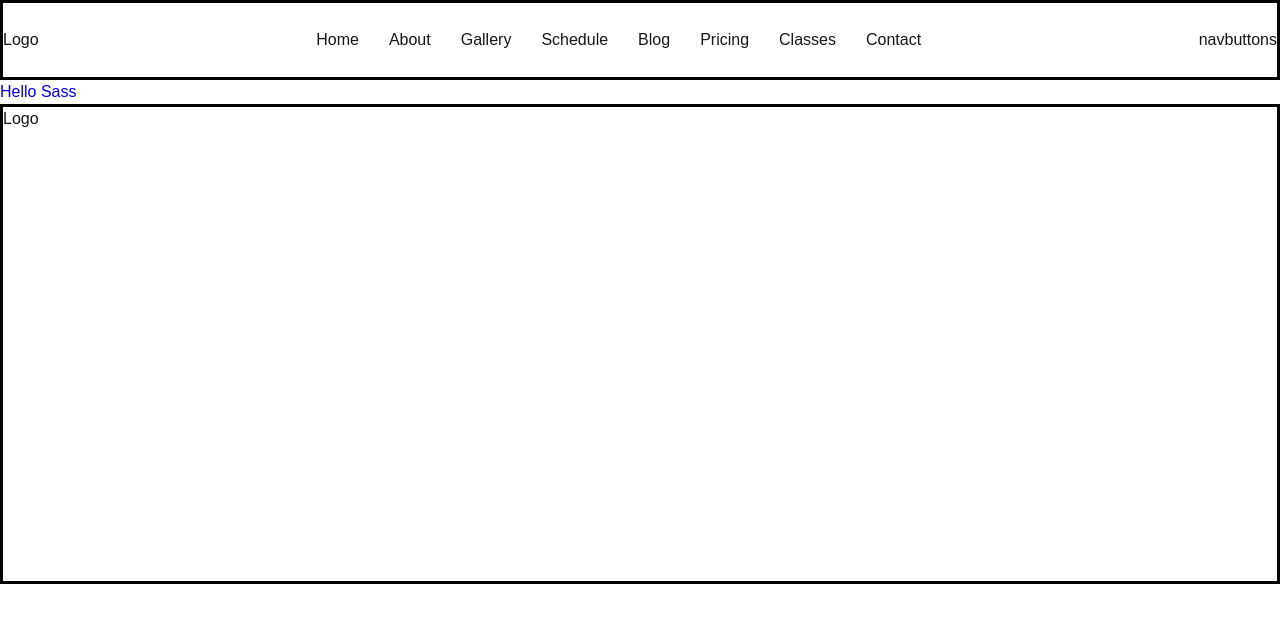
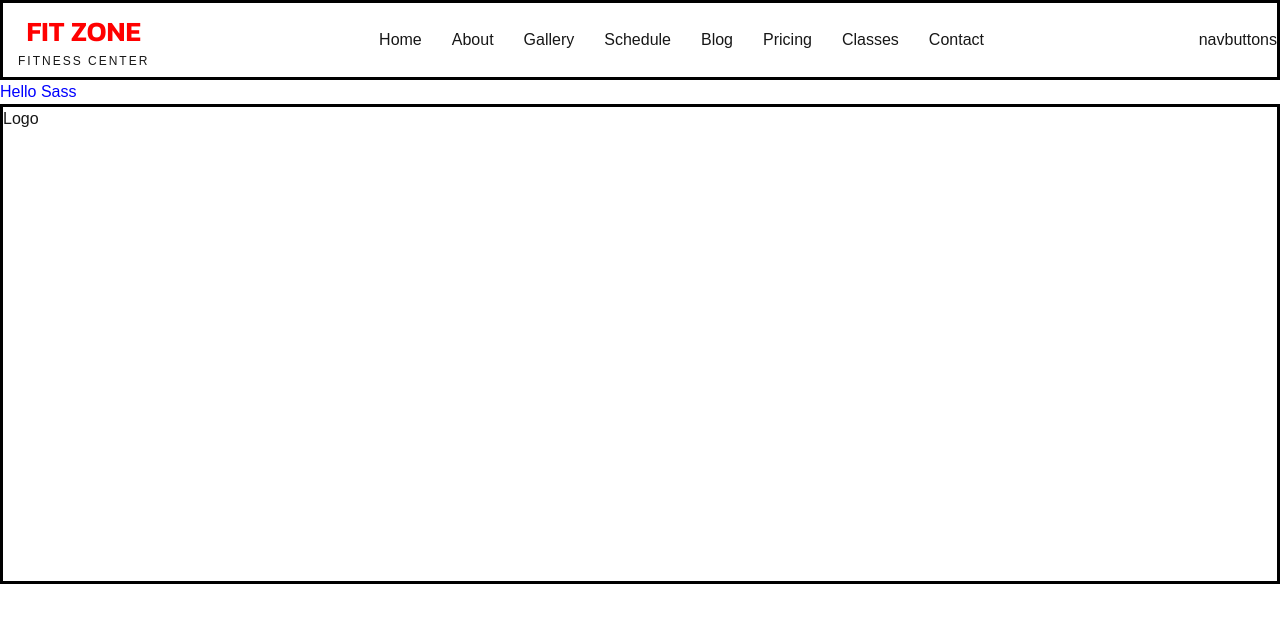
Before and after one commit to NMc0der/gym-website1, a Next.js app: page / in a window 1280 px wide. Shown: the top 622 px of the page. Built offline with nearby package versions, Linux system fonts and the light colour scheme.

Commit message:
added general layout for gym logo

```diff
--- a/src/app/components/footer.jsx
+++ b/src/app/components/footer.jsx
@@ -1,5 +1,12 @@
 const Footer = () => {
-  return <div className="footer-section">Logo</div>;
+  return (
+    <div className="footer-section">
+      Logo
+      <div className="footer-info"></div>
+      <div className="footer-classes"></div>
+      <div className="footer-hours"></div>
+    </div>
+  );
 };
 
 export default Footer;
--- /dev/null
+++ b/src/app/components/logo.jsx
@@ -0,0 +1,19 @@
+import { nunito, playfair, kanit } from "../fonts/googleFonts";
+import { roboto_init } from "../fonts/googleFonts";
+
+const Logo = () => {
+  return (
+    <div className="logo-container ">
+      <h2 className={`${kanit.className} logo-main-text`}>
+        FIT <span>ZONE</span>
+      </h2>
+      <h3 className="logo-sub-text">FITNESS CENTER</h3>
+    </div>
+  );
+};
+
+export default Logo;
+
+// {playfair.className}
+
+// logo-main-text
--- a/src/app/components/navbar.jsx
+++ b/src/app/components/navbar.jsx
@@ -1,9 +1,10 @@
 import Link from "next/link";
+import Logo from "./logo";
 
 const Nav = () => {
   return (
     <div className="navbar">
-      <div>Logo</div>
+      <Logo />
       <div className="navLinks">
         <Link href="/">Home</Link>
         <Link href="/">About</Link>
--- /dev/null
+++ b/src/app/fonts/googleFonts.jsx
@@ -0,0 +1,28 @@
+import { Nunito, Roboto, Playfair_Display, Kanit } from "next/font/google";
+
+export const nunito = Nunito({
+  weight: "800",
+  subsets: ["latin"],
+  display: "swap",
+  variable: "--nunito-font",
+});
+
+export const roboto_init = Roboto({
+  subsets: ["latin"],
+  weight: "300",
+  variable: "--font-roboto",
+});
+
+export const playfair = Playfair_Display({
+  subsets: ["latin"],
+  weight: "400",
+  display: "swap",
+  variable: "--play",
+});
+
+export const kanit = Kanit({
+  subsets: ["latin"],
+  weight: ["400", "600"],
+  display: "swap",
+  variable: "--kanit",
+});
--- a/src/app/layout.jsx
+++ b/src/app/layout.jsx
@@ -2,17 +2,6 @@ import localFont from "next/font/local";
 import "./globals.css";
 import Nav from "./components/navbar";
 import Footer from "./components/footer";
-
-const geistSans = localFont({
-  src: "./fonts/GeistVF.woff",
-  variable: "--font-geist-sans",
-  weight: "100 900",
-});
-const geistMono = localFont({
-  src: "./fonts/GeistMonoVF.woff",
-  variable: "--font-geist-mono",
-  weight: "100 900",
-});
 
 export const metadata = {
   title: "Create Next App",
@@ -22,9 +11,7 @@ export const metadata = {
 export default function RootLayout({ children }) {
   return (
     <html lang="en">
-      <body
-        className={`${geistSans.variable} ${geistMono.variable} antialiased`}
-      >
+      <body>
         <Nav />
         {children}
         <Footer />
--- a/src/app/styles/global.scss
+++ b/src/app/styles/global.scss
@@ -23,3 +23,27 @@ $color-primary: blue;
 
   height: 30rem;
 }
+
+.logo-container {
+  min-width: fit-content;
+  cursor: pointer;
+  display: flex;
+  flex-direction: column;
+  align-items: center;
+  text-align: center;
+  margin: 15px;
+
+  .logo-main-text {
+    color: red;
+    font-weight: 600;
+    // font-weight: 800;
+    font-size: 1.75rem;
+    span {
+      // font-weight: 400;
+    }
+  }
+  .logo-sub-text {
+    font-size: 0.75rem;
+    letter-spacing: 2px;
+  }
+}
```
Also changed, not shown: src/app/fonts/GeistMonoVF.woff (deleted), src/app/fonts/GeistVF.woff (deleted).
